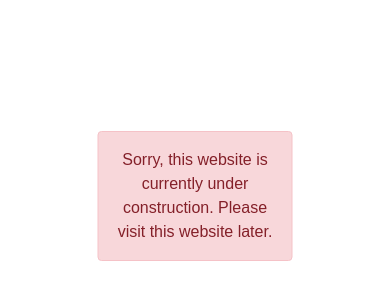
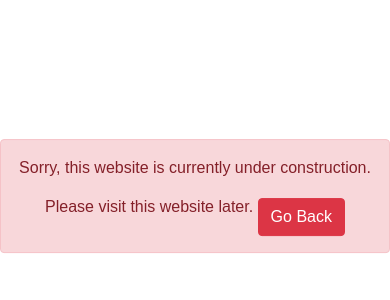
Before and after one commit to maximfedoretswebdev/maximfedorets, a plain HTML site: page index.html in a window 390 px wide. Shown: the part 226-526 px from the top of the page. Drawn offline with nearby package versions, Linux system fonts and the light colour scheme; a web font is replaced by a local one.

Commit message:
Add files via upload

```diff
--- a/index.html
+++ b/index.html
@@ -17,10 +17,21 @@
         .alert{
             text-align: center;
             position: absolute;
-  top: 50%;
-  left: 50%;
-  transform: translate(-50%, -50%);
+            top: 50%;
+            left: 50%;
+            transform: translate(-50%, -50%);
         }
+
+        /* MEDIA QUERIES */
+@media screen and (max-width:767px){
+    .alert{
+        width: 100%;
+    }
+
+    button{
+        margin-top: 5%;
+    }
+}
     </style>
   </head>
   <body>
@@ -28,6 +39,10 @@
 
     <div class="alert alert-danger" role="alert">
         Sorry, this website is currently under construction. Please visit this website later.
+
+        <a href="https://www.google.com/">
+            <button type="button" class="btn btn-danger">Go Back</button>
+        </a>
     </div>
 
 
```
